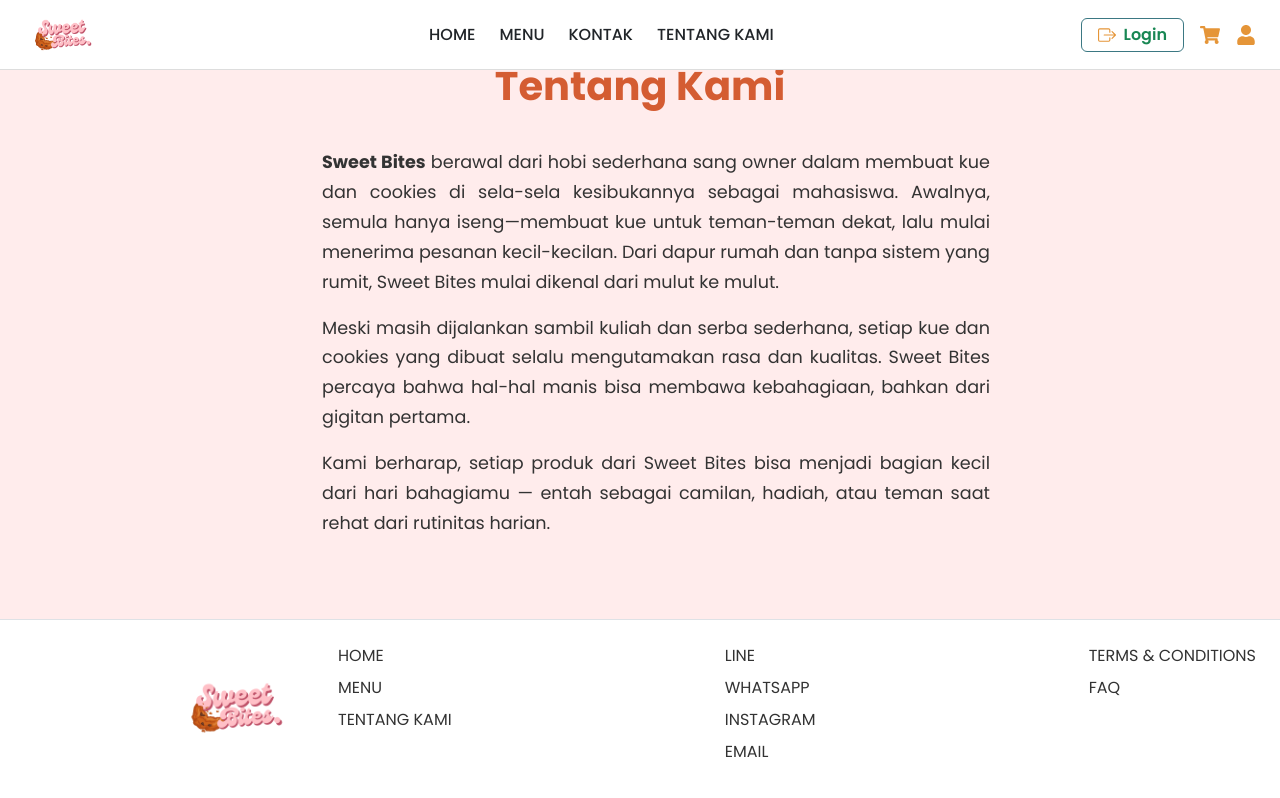
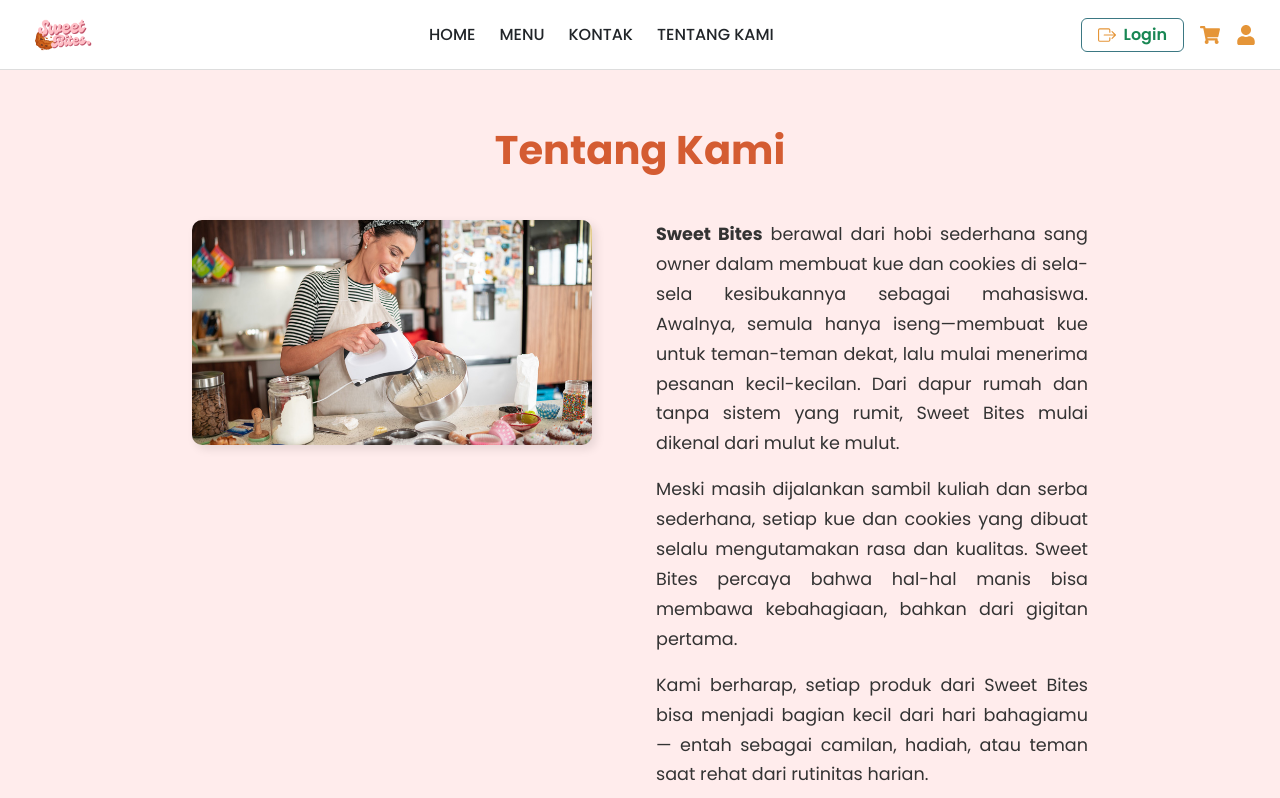
Before and after one commit to SoftDevTIB/Sweet-Bites-Kelompok-9, a React (Vite) app in the folder client/: page /tentang in a window 1280 px wide. Shown: the top 798 px of the page. Built offline with nearby package versions, Linux system fonts and the light colour scheme.

Commit message:
mengedit tampilan homepage, kontak dan tentang kami

```diff
--- a/client/src/customer/pages/Homepage.jsx
+++ b/client/src/customer/pages/Homepage.jsx
@@ -15,7 +15,11 @@
   useEffect(() => {
     fetch('/api/products')
       .then(res => res.json())
-      .then(data => setProducts(data))
+      .then(data => {
+        const shuffled = data.sort(() => 0.5 - Math.random());
+        const selected = shuffled.slice(0, 8);
+        setProducts(selected);
+      })
       .catch(err => console.error('Failed to fetch products:', err));
   }, []);
 
--- a/client/src/customer/pages/Kontak.css
+++ b/client/src/customer/pages/Kontak.css
@@ -3,7 +3,7 @@
   justify-content: space-between;
   align-items: flex-start;
   gap: 2rem;
-  padding: 3rem 5%;
+  padding: 8rem 15%;
   background-color: #ffecec;
   flex-wrap: wrap;
 }
--- a/client/src/customer/pages/Kontak.jsx
+++ b/client/src/customer/pages/Kontak.jsx
@@ -36,12 +36,10 @@
             mengisi formulir di samping.
           </p>
           <div className="kontak-info">
-            {/* <img src={whatsappIcon} alt="WhatsApp" /> */}
             <BsWhatsapp />
             <span>0813 XXXX XXXX</span>
           </div>
           <div className="kontak-info">
-            {/* <img src={instagramIcon} alt="Instagram" /> */}
             <BsInstagram />
             <span>@sweetBites</span>
           </div>
--- a/client/src/customer/pages/TentangKamiPage.css
+++ b/client/src/customer/pages/TentangKamiPage.css
@@ -1,5 +1,5 @@
 .tentang-wrapper {
-  padding: 4rem 5%;
+  padding: 8rem 15%;
   background-color: #ffecec;
 }
 
@@ -8,7 +8,7 @@
   color: #d45c32;
   font-weight: bold;
   text-align: center;
-  margin-bottom: 2.5rem;
+  margin-bottom: 3rem;
 }
 
 .tentang-content {
@@ -20,7 +20,7 @@
 
 .tentang-image {
   width: 100%;
-  max-width: 500px;
+  max-width: 400px;
   border-radius: 10px;
   object-fit: cover;
   box-shadow: 4px 4px 10px rgba(0, 0, 0, 0.1);
--- a/client/src/customer/pages/TentangKamiPage.jsx
+++ b/client/src/customer/pages/TentangKamiPage.jsx
@@ -1,6 +1,7 @@
 import React from 'react';
 import Header from '../components/header';
 import Footer from '../components/footer';
+import gambarTentangKami from '../../assets/gambar_tentangkami.jpg';
 import './TentangKamiPage.css';
 
 const TentangKamiPage = () => {
@@ -10,7 +11,7 @@
       <div className="tentang-wrapper">
       <h1 className="tentang-title">Tentang Kami</h1>
       <div className="tentang-content">
-        {/* <img src={fotoTentang} alt="Sweet Bites" className="tentang-image" />  */}
+        <img src={gambarTentangKami} alt="Sweet Bites" className="tentang-image" />
         <div className="tentang-text">
           <p>
             <strong>Sweet Bites</strong> berawal dari hobi sederhana sang owner dalam membuat kue dan cookies di sela-sela kesibukannya sebagai mahasiswa. Awalnya, semula hanya iseng—membuat kue untuk teman-teman dekat, lalu mulai menerima pesanan kecil-kecilan. Dari dapur rumah dan tanpa sistem yang rumit, Sweet Bites mulai dikenal dari mulut ke mulut.
```
Also changed, not shown: client/src/assets/gambar_tentangkami.jpg (added).
